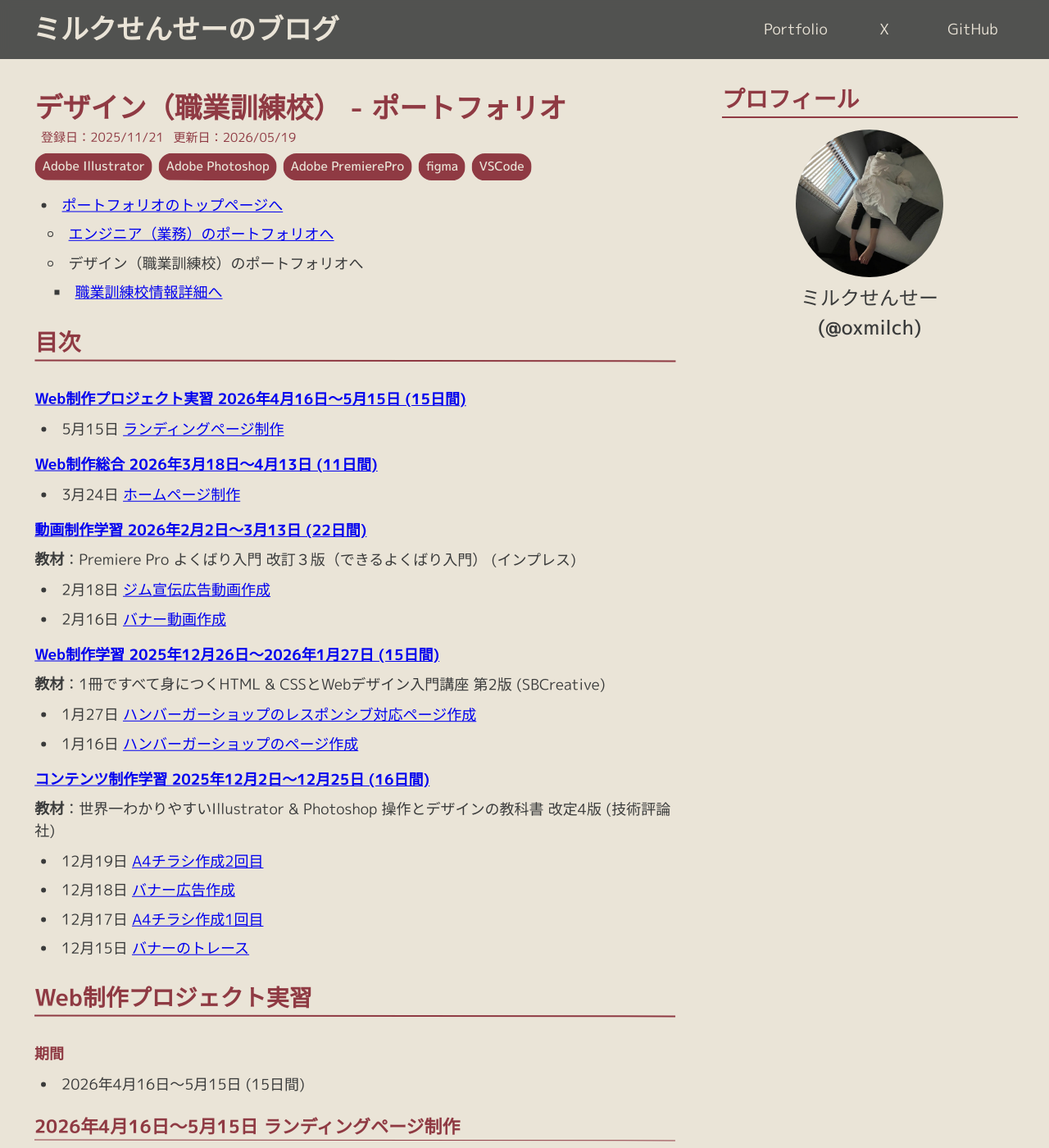
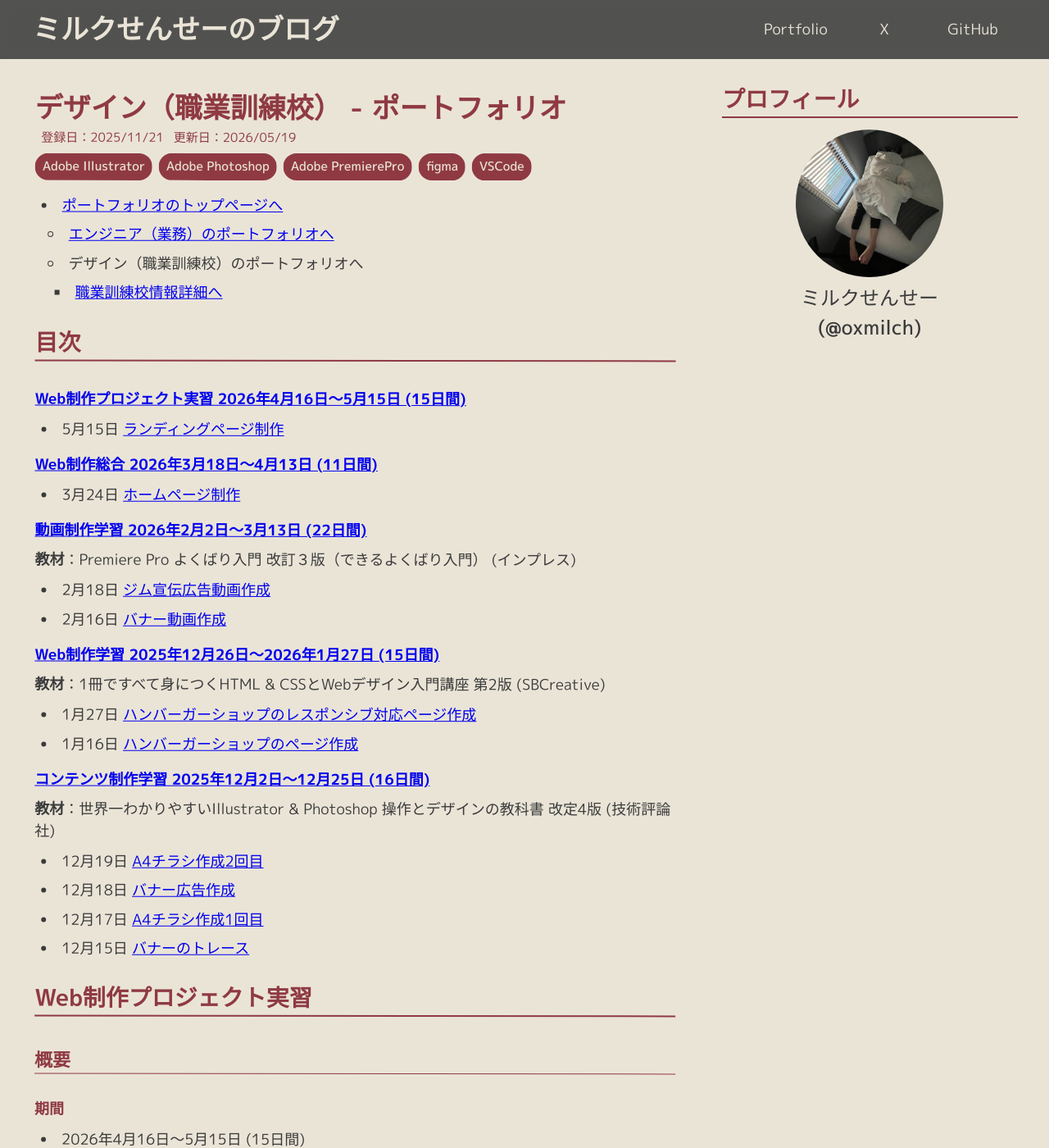
Before and after one commit to Oxmilch/blog, a Jekyll site: the page built from portfolio/vacational-school-2025-design.md, in a window 1280 px wide and 1400 px high. Shown: the whole window at 82% size. Built offline with Jekyll 4.4.1, drawn with Linux system fonts in a browser that asks for light colours; some web fonts are replaced.

Commit message:
draft: ポートフォリオの印刷レイアウトの微調整

```diff
--- a/assets/css/print.css
+++ b/assets/css/print.css
@@ -5,12 +5,6 @@
     @page{
         margin: 5mm 5mm 10mm 5mm;
         size: A4 portrait; /* 297mm x 210mm */
-
-        @bottom-right{
-            font-family: var(--font-family-mono);
-            font-size: 8pt;
-            content: counter(page) " / " counter(pages);
-        }
     }
 
     :root{
@@ -96,6 +90,11 @@
       border-color: var(--color-accent-dark);
     }
 
+    article li{
+        margin-top: 0.25rem;
+        line-height: 1.3;
+    }
+
     /* Aside */
     aside {
         display: none;
--- a/portfolio/vacational-school-2025-design.md
+++ b/portfolio/vacational-school-2025-design.md
@@ -51,6 +51,7 @@
 
 
 ## Web制作プロジェクト実習
+### 概要
 #### 期間
 - 2026年4月16日～5月15日 (15日間)
 
@@ -88,6 +89,7 @@
 
 
 ## Web制作総合
+### 概要
 #### 期間
 - 2026年3月18日～4月13日 (11日間)
 
@@ -122,6 +124,7 @@
 
 
 ## 動画制作学習
+### 概要
 #### 期間
 - 2026年2月2日～3月13日 (22日間)
 
@@ -270,6 +273,7 @@
 
 
 ## Web制作学習
+### 概要
 #### 期間
 - 2025年12月25日～2026年1月27日（15日間）
 
@@ -354,15 +358,16 @@
 1.5時間
 
 
+<div class="next_page"></div>
+
+
 ## コンテンツ制作学習
+### 概要
 #### 期間
 - 2025年12月2日～12月25日（16日間）
 
 #### 教材
 - [世界一わかりやすいIllustrator & Photoshop 操作とデザインの教科書 改定4版 (技術評論社)](https://gihyo.jp/book/2025/978-4-297-14628-3)
-
-<div class="next_page"></div>
-
 
 ### 2025年12月19日授業課題 A4チラシ作成2回目
 <img
```
